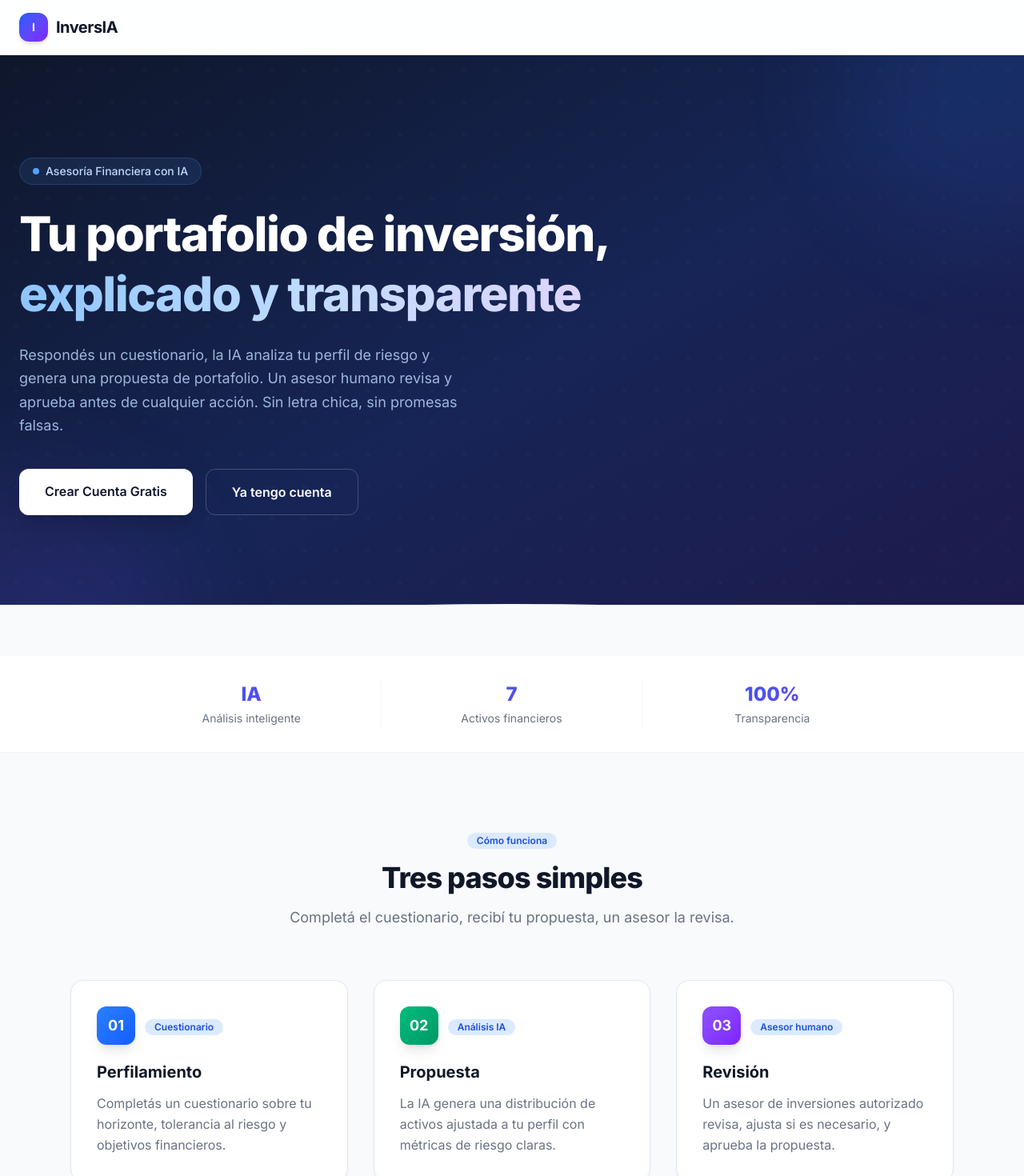
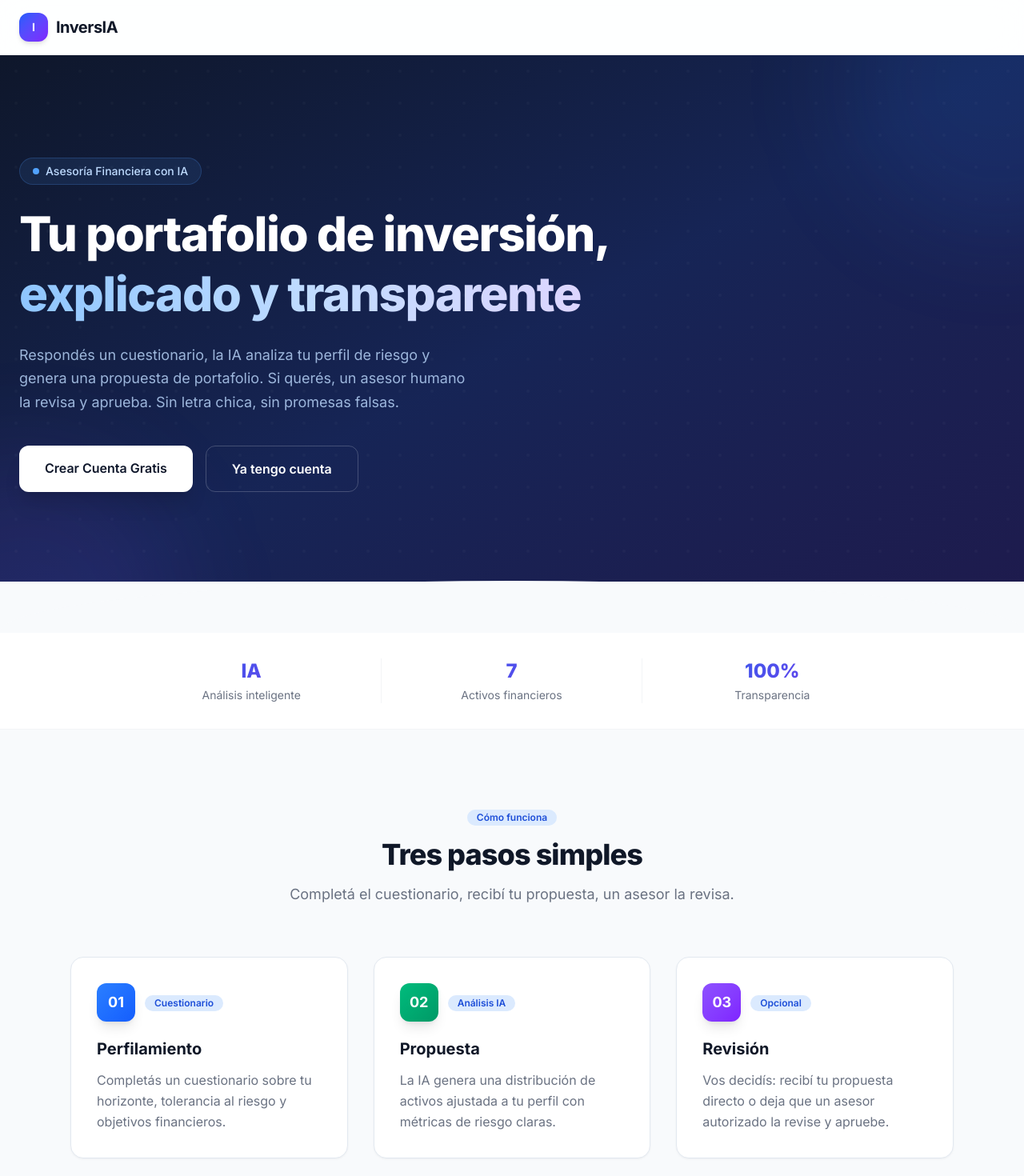
Before and after one commit to sebassss-AM/Robo-Advisory_Automatizacion_Estrategias--Inversion, a Next.js app in the folder frontend/: page / in a window 1280 px wide. Shown: the top 1470 px of the page at 80% size. Built offline with nearby package versions, Linux system fonts and the light colour scheme.

Commit message:
fix: actualizar textos del hero y como funciona para reflejar que la revision es opcional

```diff
--- a/frontend/app/page.tsx
+++ b/frontend/app/page.tsx
@@ -79,8 +79,8 @@ export default function Home() {
               </h1>
               <p className="animate-fade-in-up stagger-2 mt-6 max-w-xl text-lg leading-relaxed text-blue-200/80">
                 Respondés un cuestionario, la IA analiza tu perfil de riesgo y genera una propuesta
-                de portafolio. Un asesor humano revisa y aprueba antes de cualquier acción.
-                Sin letra chica, sin promesas falsas.
+                de portafolio. Si querés, un asesor humano la revisa y aprueba. Sin letra chica,
+                sin promesas falsas.
               </p>
               <div className="animate-fade-in-up stagger-3 mt-10 flex flex-wrap gap-4">
                 {advisor ? (
@@ -163,9 +163,9 @@ export default function Home() {
                 {
                   num: "03",
                   title: "Revisión",
-                  desc: "Un asesor de inversiones autorizado revisa, ajusta si es necesario, y aprueba la propuesta.",
+                  desc: "Vos decidís: recibí tu propuesta directo o deja que un asesor autorizado la revise y apruebe.",
                   gradient: "from-violet-500 to-violet-600",
-                  badge: "Asesor humano",
+                  badge: "Opcional",
                 },
               ].map((step, i) => (
                 <div
```
